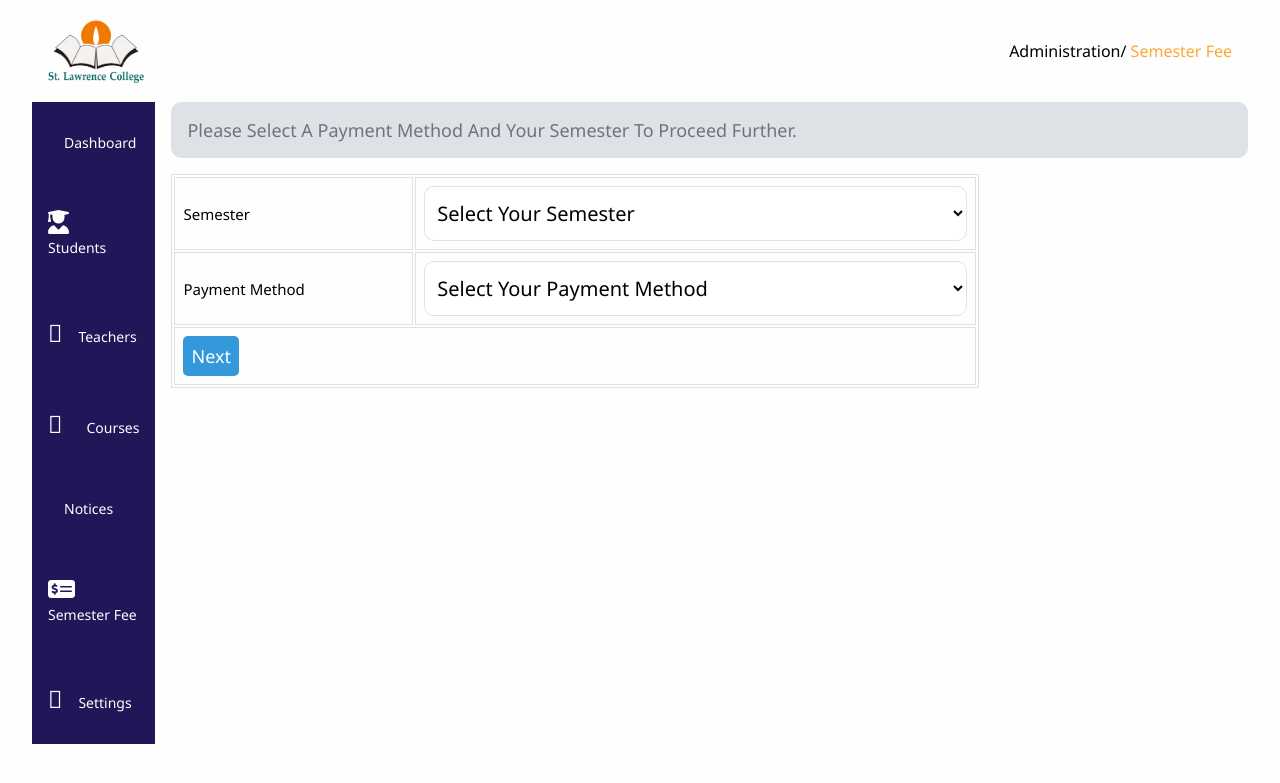
After one commit to sushankpp/Student-management-system, a PHP site: page /semesterFee.php in a window 1280 px wide. The commit adds this page. Shown: the top 783 px of the page. Run offline with PHP 8.4, Linux system fonts and the light colour scheme; some libraries are stand-ins or nearby versions.

Commit message:
Semester Fee page made except E-sewa integration

```diff
--- a/script/recentlyAdded.js
+++ b/script/dashboard.js
@@ -38,11 +38,9 @@ let date = new Date(),
 console.log(date, days[day], curDate, months[month], year);
 
 const colors = {
-  vibrantYellow: '#f6ad2b',
-  vibrantRed: '#ff6347', // Coral
+
   vibrantGreen: '#2ecc71', // Emerald
   accentBlue: '#3498db', // Peter River
-  accentPurple: '#9b59b6', // Amethyst
   accentGreen: '#27ae60', // Nephritis
 };
 
--- /dev/null
+++ b/script/fee.js
@@ -0,0 +1,118 @@
+console.log('fee.js loaded');
+
+const semesterSelect = document.getElementById('Semester-select');
+const NextBtn = document.getElementById('NextBtn');
+const feeStructureDiv = document.getElementById('fee-structure');
+const paymentMethod = document.getElementById('payment-select');
+let paymentMethodValue = paymentMethod.value;
+let selectedValue = semesterSelect.value;
+
+paymentMethod.addEventListener('change', (e) => {
+  paymentMethodValue = e.target.value;
+});
+
+semesterSelect.addEventListener('change', (e) => {
+  selectedValue = e.target.value;
+});
+
+semesterSelect.addEventListener('change', updateData);
+
+function updateData() {
+  const feeTable = document.getElementById('feeTable');
+
+  console.log(selectedValue);
+
+  switch (selectedValue) {
+    case 'BCA(4th)':
+      feeTable.innerHTML = `
+            <tbody>
+            <tr>
+                <td>faculty</td>
+                <td>BCA</td>
+            </tr>
+            <tr>
+                <td>semester</td>
+                <td>four</td>
+            </tr>
+            <tr>
+                <th>Criteria</th>
+                <th>Amount(Rs.)</th>
+            </tr>
+            <tr>
+                <td>Facilities and Resources</td>
+                <td>25000</td>
+            </tr>
+            <tr>
+                <td>Administratives and Student Services</td>
+                <td>15000</td>
+            </tr>
+            <tr>
+                <td>Miscellaneous Expenses</td>
+                <td>10000</td>
+            </tr>
+
+            <tr>
+                <td colspan="2">
+                    <button class="button">Pay with Esewa</button>
+                </td>
+            </tr>
+        </tbody>
+            `;
+      break;
+
+    case 'CSIT(4th)':
+      feeTable.innerHTML = `
+                <tbody>
+                <tr>
+                    <td>faculty</td>
+                    <td>CSIT</td>
+                </tr>
+                <tr>
+                    <td>semester</td>
+                    <td>four</td>
+                </tr>
+                <tr>
+                    <th>Criteria</th>
+                    <th>Amount(Rs.)</th>
+                </tr>
+                <tr>
+                    <td>Facilities and Resources</td>
+                    <td>50000</td>
+                </tr>
+                <tr>
+                    <td>Administratives and Student Services</td>
+                    <td>30000</td>
+                </tr>
+                <tr>
+                    <td>Miscellaneous Expenses</td>
+                    <td>20000</td>
+                </tr>
+
+                <tr>
+                    <td colspan="2">
+                        <button class="button">Pay with Esewa</button>
+                    </td>
+                </tr>
+            </tbody>
+                `;
+      break;
+  }
+}
+
+NextBtn.addEventListener('click', (e) => {
+  e.preventDefault();
+
+  // Check if payment method is selected
+  if (
+    !paymentMethodValue ||
+    paymentMethodValue === 'Select your payment method'
+  ) {
+    alert('Please select a payment method.');
+    return; // Exit the function early if payment method is not selected
+  }
+
+  feeStructureDiv.classList.add('show');
+  updateData();
+});
+
+updateData();
--- /dev/null
+++ b/semesterFee.php
@@ -0,0 +1,116 @@
+<!DOCTYPE html>
+<html lang="en">
+
+<head>
+    <meta charset="UTF-8">
+    <meta name="viewport" content="width=device-width, initial-scale=1.0">
+    <link rel="stylesheet" href="https://site-assets.fontawesome.com/releases/v6.5.1/css/all.css">
+    <link rel="shortcut icon" href="internals/images/st-lawrence-logo.png" type="image/x-icon">
+    <link rel="stylesheet" href="style/loadingScreen.js">
+    <link rel="stylesheet" href="style/studentList_sidebar.css">
+    <link rel="stylesheet" href="style/student_list.css">
+    <link rel="stylesheet" href="style/fee.css">
+
+    <title>Semester Fee Payment Page</title>
+</head>
+
+<body>
+
+    <body>
+        <div class="loading-container" id="loading-container">
+            <div class="loading-screen"></div>
+        </div>
+        <div class="content" id="content">
+
+
+            <header class="header">
+                <img src="internals/images/st-lawrence-logo.png" alt="college logo" class="logo">
+                <div class="current-page-name">
+                    <p class="location">Administration/ <span class="exact-location">Semester Fee</span></p>
+                </div>
+
+            </header>
+
+
+            <main class="main-content-container">
+
+                <div class=" vertical-nav-bar ">
+                    <ul class="nav-items ">
+                        <li><a href="dashboard.php"><i class="fa-solid fa-objects-column"></i><span>Dashboard</span></a>
+                        </li>
+                        <li><a href="studentList.php"><i class="fa-solid fa-user-graduate"></i><span>Students</span></a>
+                        </li>
+                        <li><a href="teacherList.php"><i
+                                    class="fa-duotone fa-person-chalkboard"></i><span>Teachers</span></a></li>
+                        <li><a href="course.php"><i class="fa-duotone fa-book"></i><span>Courses</span></a></li>
+                        <li><a href=""><i class="fa-regular fa-messages"></i><span>Notices</span></a></li>
+                        <li><a href="semesterFee.php"><i class="fa-solid fa-money-check-dollar"></i><span>Semester
+                                    Fee</span></a></li>
+                        <li><a href=""><i class="fa-duotone fa-gear"></i><span>Settings</span></a></li>
+                    </ul>
+                </div>
+
+                <div class="results-container">
+                    <p class="prior-notice">Please select a payment method and your semester to proceed further.</p>
+
+                    <form action="" method="post">
+                        <table>
+                            <tbody>
+                                <tr>
+                                    <td>
+                                        semester
+                                    </td>
+                                    <td>
+                                        <select name="Semester-select" id="Semester-select">
+                                            <option value="Select your semester" selected disabled>Select your semester
+                                            </option>
+                                            <option value="BCA(4th)">BCA(4th)</option>
+                                            <option value="CSIT(4th)">CSIT(4th)</option>
+                                        </select>
+                                    </td>
+                                </tr>
+                                <tr>
+                                    <td>Payment Method</td>
+                                    <td><select name="payment-select" id="payment-select">
+                                            <option value="Select your payment method" selected disabled>Select your
+                                                payment method</option>
+                                            <option value="Esewa">Esewa</option>
+
+                                        </select>
+                                    </td>
+                                </tr>
+                                <tr>
+                                    <td colspan="2">
+                                        <button class="button" id="NextBtn">Next</button>
+                                    </td>
+                                </tr>
+                            </tbody>
+                        </table>
+                    </form>
+
+                    <section class="fee-structure" id="fee-structure">
+                        <p class="prior-notice">fee structure</p>
+
+                        <form action="https://rc-epay.esewa.com.np/api/epay/main/v2/form" method="POST">
+                            <table id="feeTable">
+                                <input type="text" id="amount" name="amount" value="100" hidden>
+                                <input type="text" id="tax_amount" name="tax_amount" value="10" hidden>
+                                <input type="text" id="total_amount" name="total_amount" value="110" hidden>
+                                <input type="text" id="transaction_uuid" hidden>
+                                <input type="text" id="product_code" name="product_code" value="EPAYTEST" hidden>
+
+
+                                <!-- <button class="button">Pay with Esewa</button> -->
+
+
+                            </table>
+                        </form>
+                    </section>
+                </div>
+            </main>
+
+            <script src="script/loadingScreen.js" defer></script>
+            <script src="script/fee.js" defer></script>
+    </body>
+
+</html>
--- a/style/dashboard.css
+++ b/style/dashboard.css
@@ -192,13 +192,13 @@ td {
 }
 
 .notice-preview p {
-  color: #FFF;
+  color: #fff;
   font-size: 14px;
   /* font-weight: 400; */
-  padding: .5rem 0 0;
+  padding: 0.5rem 0 0;
 }
 
-.posted-date{
+.posted-date {
   color: rgba(32, 36, 44, 1);
   font-size: 14px;
 }
--- /dev/null
+++ b/style/fee.css
@@ -0,0 +1,84 @@
+* {
+  margin: 0;
+  padding: 0;
+  box-sizing: border-box;
+  font-family: 'Segoe UI', Roboto, 'Helvetica Neue';
+}
+
+.prior-notice {
+  font-size: 18px;
+  font-weight: 400;
+  padding: 1rem;
+  border-radius: 10px;
+  background-color: #dee2e6;
+  color: #6c757d;
+  text-transform: capitalize;
+  margin-top: 1rem;
+}
+
+table {
+  border: 1px solid #dee2e6;
+  width: 75%;
+  margin-top: 1rem;
+}
+
+tr {
+  height: 50px;
+}
+
+th {
+  border-right: 1px solid #dee2e6;
+  border-bottom: 1px solid #dee2e6;
+  text-transform: capitalize;
+  font-size: 20px;
+  padding: 0.5rem;
+  font-weight: 500;
+}
+
+tbody td {
+  border: 1px solid #dee2e6;
+  text-transform: capitalize;
+  font-size: 15px;
+  padding: 0.5rem;
+  font-weight: 300;
+}
+
+tbody tr:hover {
+  color: #212529;
+  background-color: rgba(0, 0, 0, 0.075);
+}
+
+.button {
+  cursor: pointer;
+  width: fit-content;
+  padding: 0.5rem;
+  font-family: inherit;
+  font-size: 18px;
+  background-color: #3498db;
+  color: #fff;
+  border: none;
+  border-radius: 5px;
+}
+
+select {
+  height: 55px;
+  font-size: 20px;
+  background-color: #fff;
+  padding: 0 0.5rem;
+  border: 1px solid #dee2e6;
+  border-radius: 10px;
+  width: 100%;
+  text-transform: capitalize;
+}
+
+.fee-structure {
+  transform: translate(-1500px);
+  display: none;
+  transition: all o.3s ease-in-out;
+}
+
+.fee-structure.show {
+  transform: translate(0);
+  display: block;
+  transition: all o.3s ease-in-out;
+}
```
Also changed, not shown: course.php (+13 -10 lines), dashboard.php (+11 -8 lines), studentList.php (+5 -2 lines), teacherList.php (+13 -10 lines).
